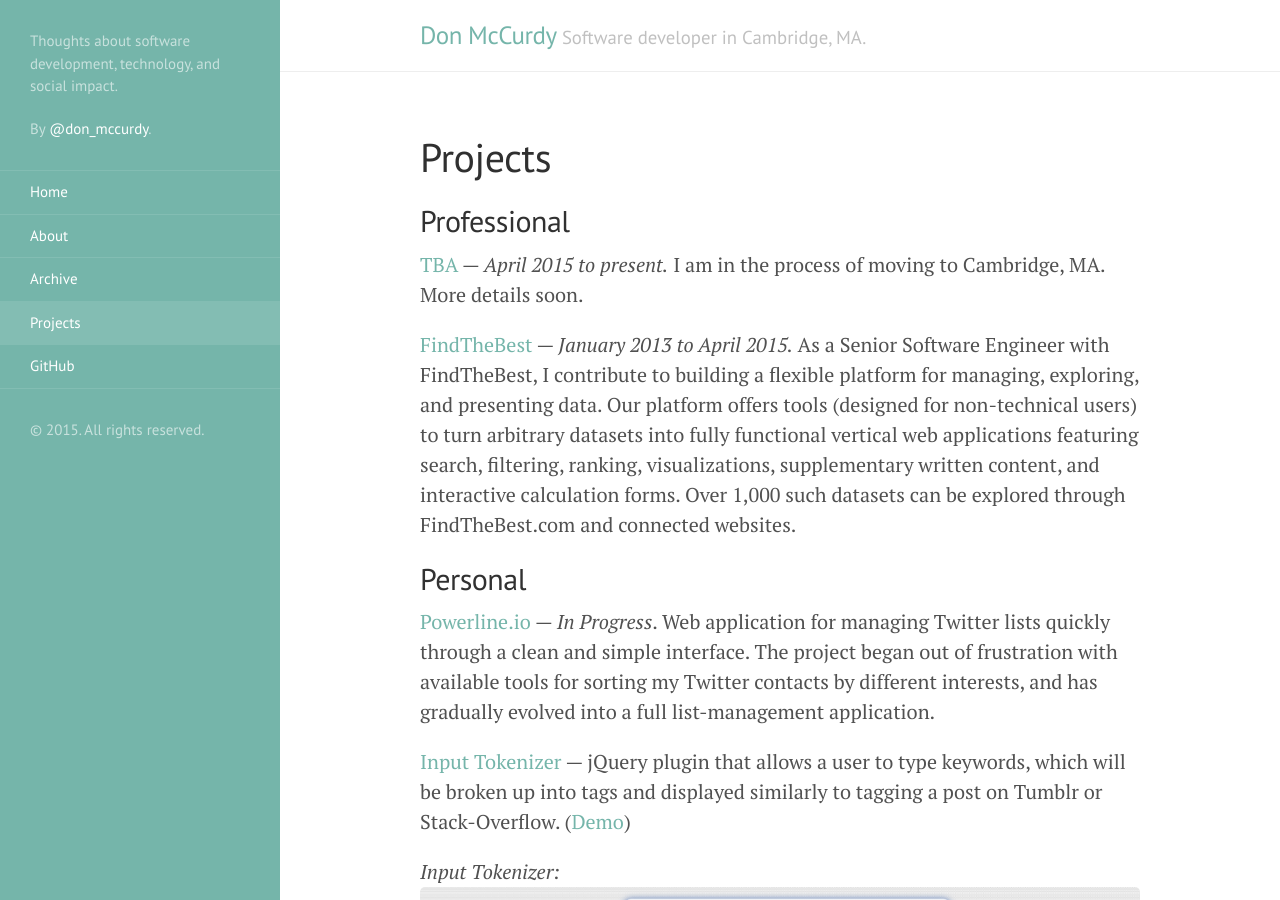
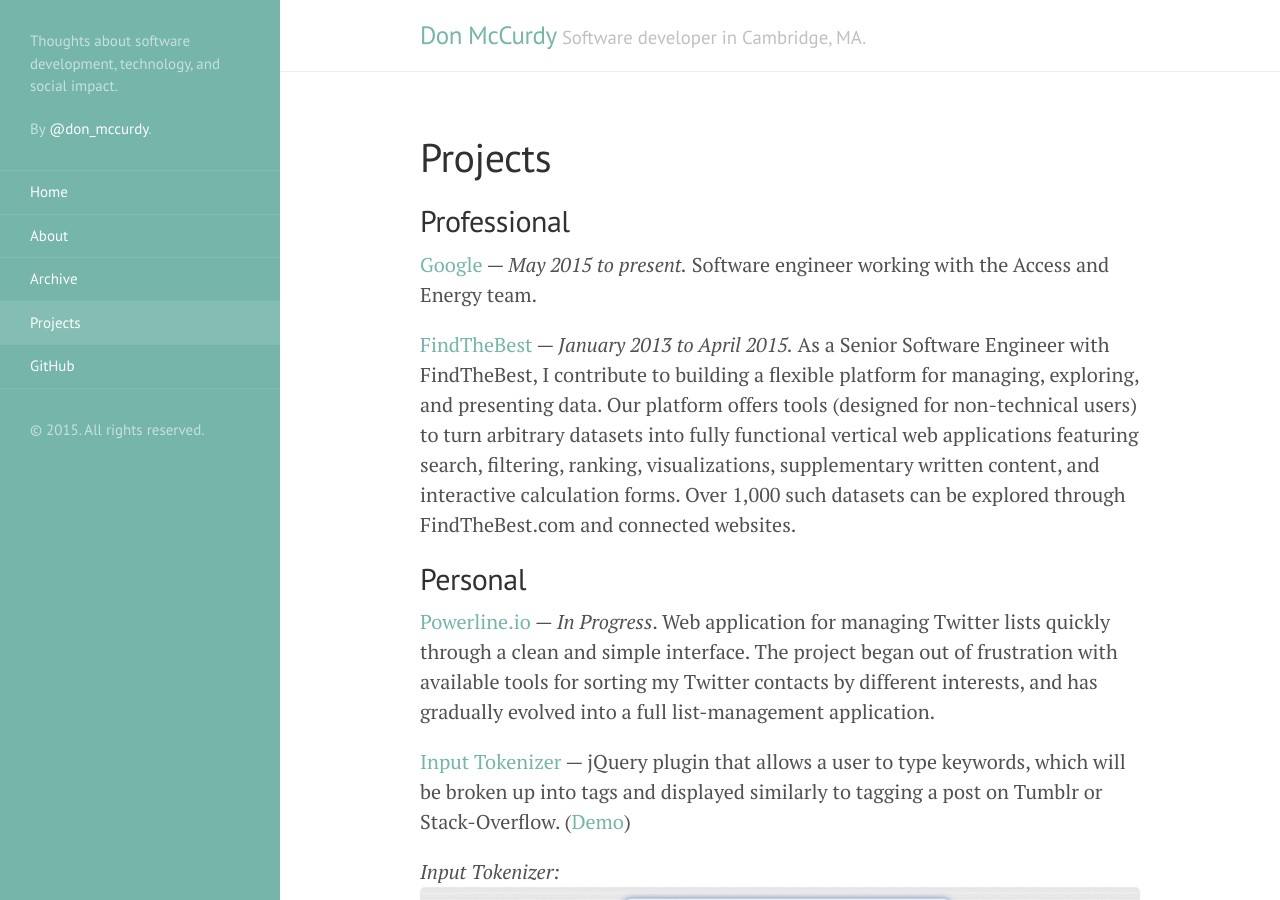
Before and after one commit to donmccurdy/blog, a Jekyll site: the page built from projects.md, in a window 1280 px wide and 900 px high. Built offline with Jekyll 4.4.1, drawn with Linux system fonts in a browser that asks for light colours; Markdown is read by kramdown in place of the engine named in the settings.

Commit message:
update employment

```diff
--- a/projects.md
+++ b/projects.md
@@ -5,7 +5,7 @@ title: Projects
 
 ## Professional
 
-[TBA](#) — *April 2015 to present.* I am in the process of moving to Cambridge, MA. More details soon.
+[Google](http://www.google.com/about/careers/) — *May 2015 to present.* Software engineer working with the Access and Energy team.
 
 [FindTheBest](http://www.findthebest.com) — *January 2013 to April 2015.* As a Senior Software Engineer with FindTheBest, I contribute to building a flexible platform for managing, exploring, and presenting data. Our platform offers tools (designed for non-technical users) to turn arbitrary datasets into fully functional vertical web applications featuring search, filtering, ranking, visualizations, supplementary written content, and interactive calculation forms. Over 1,000 such datasets can be explored through FindTheBest.com and connected websites.
 
```
Also changed, not shown: about.md (+1 -1 lines).
